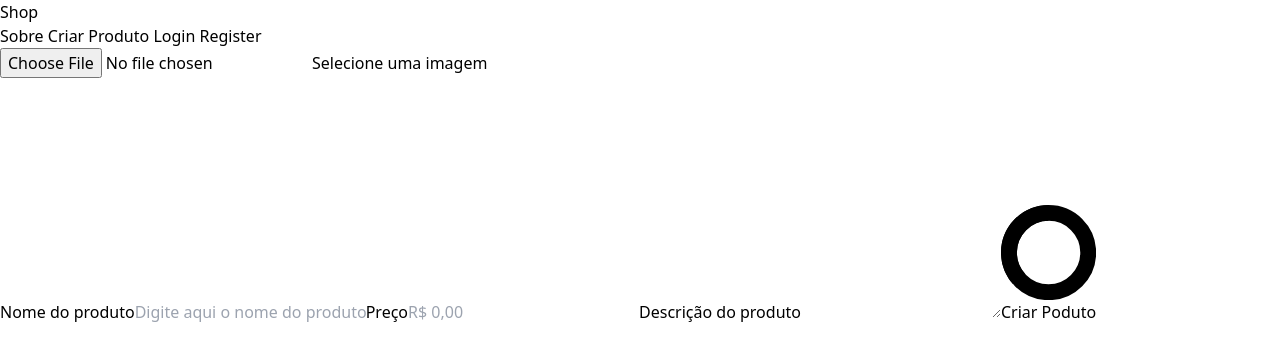
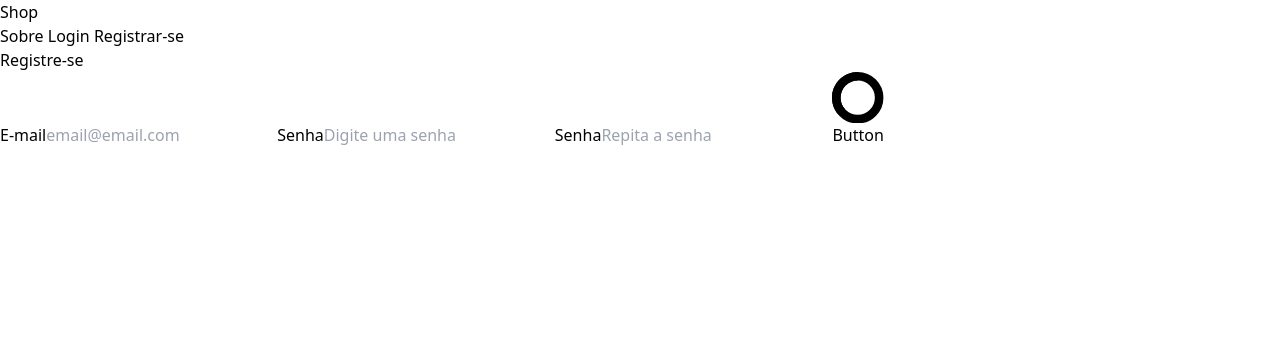
Before and after one commit to marlon307/commerce-vue-teste, a Vue app: page /register in a window 1280 px wide. Before the commit this address led to /create-product. Shown: the top 360 px of the page. Built offline with nearby package versions, Linux system fonts and the light colour scheme.

Commit message:
FEAT: singIn - singOut store

```diff
--- a/src/App.vue
+++ b/src/App.vue
@@ -1,5 +1,8 @@
 <script setup lang="ts">
 import { RouterLink, RouterView } from "vue-router";
+import { isLogged } from '@/stores/isLogged';
+const checkIsLogged = isLogged();
+checkIsLogged.mounted();
 </script>
 
 <template>
@@ -12,15 +15,18 @@ import { RouterLink, RouterView } from "vue-router";
         <RouterLink class="hover:underline" to="/about">
           Sobre
         </RouterLink>
-        <RouterLink class="hover:underline" to="/create-product">
+        <RouterLink v-if="checkIsLogged.logged" class="hover:underline" to="/create-product">
           Criar Produto
         </RouterLink>
-        <RouterLink class="hover:underline" to="/login">
+        <RouterLink v-if="!checkIsLogged.logged" class="hover:underline" to="/login">
           Login
         </RouterLink>
-        <RouterLink class="hover:underline" to="/register">
-          Register
+        <RouterLink v-if="!checkIsLogged.logged" class="hover:underline" to="/register">
+          Registrar-se
         </RouterLink>
+        <button type="button" v-if="checkIsLogged.logged" @click="checkIsLogged.singOut()">
+          Sair
+        </button>
       </nav>
     </div>
   </header>
--- a/src/components/ButtonSubmit.vue
+++ b/src/components/ButtonSubmit.vue
@@ -1,16 +1,24 @@
 <script setup lang="ts">
+import router from '@/router';
+import { isLogged } from '../stores/isLogged';
+
 const props = defineProps({
   title: {
     type: String,
     default: "Button",
   },
 });
+
+function clickLogin() {
+  isLogged().singIn();
+  router.push('/create-product');
+}
 </script>
 
 <template>
   <button
     class="group ml-auto mt-4 flex w-max cursor-pointer items-center justify-center rounded-lg bg-black px-4 py-2 text-sm font-medium text-white hover:bg-black/80"
-    type="submit" aria-label="Salvar" data-loading="false" formmethod="POST">
+    type="submit" aria-label="Salvar" data-loading="false" formmethod="POST" @click="clickLogin">
     <span class="pointer-events-none absolute group-data-[loading=false]:opacity-0"><svg class="h-4 w-4 animate-spin"
         xmlns="http://www.w3.org/2000/svg" fill="none" viewBox="0 0 24 24">
         <circle class="opacity-25" cx="12" cy="12" r="10" stroke="currentColor" stroke-width="4" />
--- a/src/router/index.ts
+++ b/src/router/index.ts
@@ -17,12 +17,18 @@ const router = createRouter({
     {
       path: "/login",
       name: "login",
-      component: () => import("../views/LoginView.vue")
+      component: () => import("../views/LoginView.vue"),
+      meta: {
+        requiresAuth: false
+      },
     },
     {
       path: "/register",
       name: "register",
-      component: () => import("../views/RegisterView.vue")
+      component: () => import("../views/RegisterView.vue"),
+      meta: {
+        requiresAuth: false
+      },
     },
     {
       path: "/create-product",
@@ -40,11 +46,11 @@ const router = createRouter({
   ]
 });
 
-const authenticate = true;
-router.beforeEach((to, from, next) => {
-  if (to.name === 'Create Product' && !authenticate) next({ name: 'login' })
-  if (to.name === 'register' && authenticate) next({ name: 'Create Product' })
-  if (to.name === 'login' && authenticate) next({ name: 'Create Product' })
+router.beforeEach((to, _from, next) => {
+  const checkLogged = localStorage.getItem('isLogged');
+  if (to.name === 'Create Product' && !checkLogged) next({ name: 'login' })
+  if (to.name === 'register' && checkLogged) next({ name: 'Create Product' })
+  if (to.name === 'login' && checkLogged) next({ name: 'Create Product' })
   else next()
 })
 
--- /dev/null
+++ b/src/stores/isLogged.ts
@@ -0,0 +1,24 @@
+import { ref, computed } from "vue";
+import { defineStore } from "pinia";
+import router from "@/router";
+
+export const isLogged = defineStore("counter", () => {
+  const logged = ref(false);
+
+  function singIn() {
+    logged.value = true;
+    localStorage.setItem("isLogged", "true");
+  }
+
+  function singOut() {
+    logged.value = false;
+    localStorage.removeItem("isLogged");
+    router.push('/');
+  }
+
+  function mounted() {
+    logged.value = !!localStorage.getItem("isLogged");
+  }
+
+  return { mounted, logged, singIn, singOut };
+});
--- a/src/views/LoginView.vue
+++ b/src/views/LoginView.vue
@@ -6,8 +6,8 @@ import FieldInput from '@/components/FieldInput.vue';
 <template>
   <section class="m-auto h-[90vh] max-w-xs flex items-center justify-center flex-col gap-7">
     <h1 class="text-4xl font-bold">Login</h1>
-    <form action="" method="post" class="w-full">
-      <FieldInput ariaLabel="E-mail" id="email" name="email" placeholder="email@email.com" required />
+    <form action="" method="post" class="w-full" @submit.prevent>
+      <FieldInput ariaLabel="E-mail" id="email" name="email" placeholder="email@email.com" required type="email" />
       <FieldInput ariaLabel="Senha" id="password" name="password" placeholder="Digite sua senha" required
         type="password" />
       <ButtonSubmit tilte="Login" />
--- a/src/views/RegisterView.vue
+++ b/src/views/RegisterView.vue
@@ -6,10 +6,10 @@ import FieldInput from '@/components/FieldInput.vue';
 <template>
   <section class="m-auto h-[90vh] max-w-xs flex items-center justify-center flex-col gap-7">
     <h1 class="text-4xl font-bold">Registre-se</h1>
-    <form action="" method="post" class="w-full">
-      <FieldInput ariaLabel="E-mail" id="email" name="email" placeholder="email@email.com" />
-      <FieldInput ariaLabel="Senha" id="password" name="passoword" placeholder="Digite uma senha" />
-      <FieldInput ariaLabel="Senha" id="rpassword" name="rpassword" placeholder="Repita a senha" />
+    <form action="" method="post" class="w-full" @submit.prevent>
+      <FieldInput ariaLabel="E-mail" id="email" name="email" placeholder="email@email.com" type="email" />
+      <FieldInput ariaLabel="Senha" id="password" name="passoword" placeholder="Digite uma senha" type="password" />
+      <FieldInput ariaLabel="Senha" id="rpassword" name="rpassword" placeholder="Repita a senha" type="password" />
       <ButtonSubmit tilte="Registrar" />
     </form>
   </section>
```
